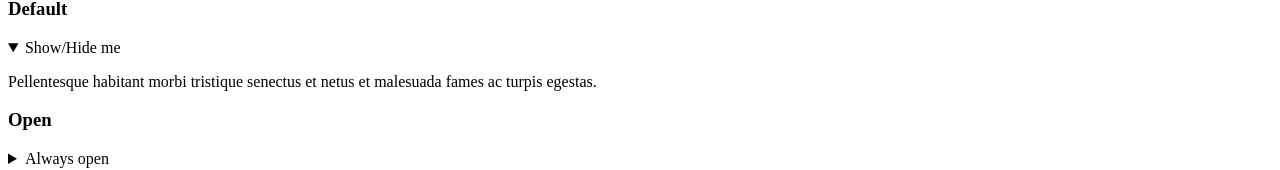
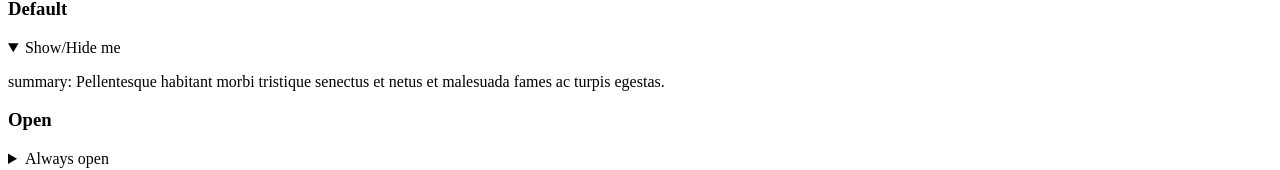
Before and after one commit to xdJidx/holbertonschool-web_front_end, a plain HTML site: page html_advanced/38-styleguide.html in a window 1280 px wide. Both pictures are taken after a click on the heading "Show/Hide me". Shown: the part 1864-2034 px from the top of the page. Drawn offline with Linux system fonts and the light colour scheme.

Commit message:
Correction texte

```diff
--- a/html_advanced/38-styleguide.html
+++ b/html_advanced/38-styleguide.html
@@ -131,6 +131,7 @@
                 </tbody>
             </table>
         </section>
+
         <!-- Details -->
         <section>
             <header>
@@ -140,18 +141,19 @@
                 <h3>Default</h3>
                 <details>
                     <summary>Show/Hide me</summary>
-                    <p>Pellentesque habitant morbi tristique senectus et netus et malesuada fames ac turpis egestas.</p>
+                    <p>summary: Pellentesque habitant morbi tristique senectus et netus et malesuada fames ac turpis egestas.</p>
                 </details>
             </div>
             <div>
                 <h3>Open</h3>
                 <details>
                     <summary>Always open</summary>
-                    <p>Pellentesque habitant morbi tristique senectus et netus et malesuada fames ac turpis egestas.</p>
+                    <p>summary: Pellentesque habitant morbi tristique senectus et netus et malesuada fames ac turpis egestas.</p>
                 </details>
             </div>
         </section>
-        <!-- Details -->
+
+        <!-- Video -->
         <section>
             <header><h2>Video</h2></header>
             <video src="https://intranet-projects-files.s3.amazonaws.com/webstack/BigBuckBunny.mp4" type="video/mp4" controls loop  poster="https://intranet-projects-files.s3.amazonaws.com/webstack/thumbnail.jpg">
```
